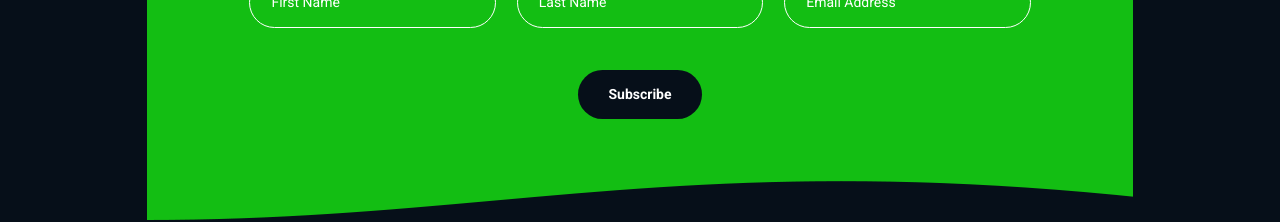
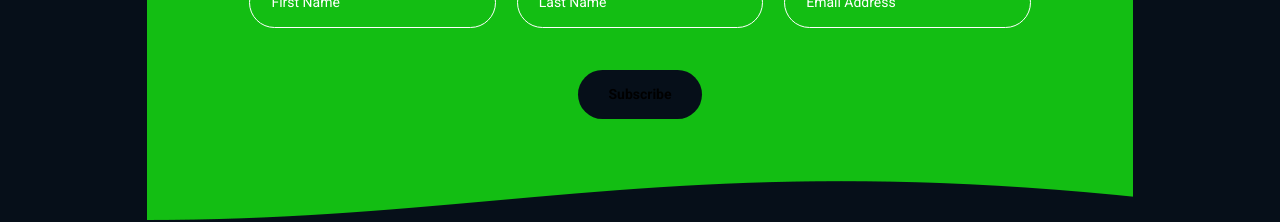
Before and after one commit to Marco9726/proj-html-vuejs, a Vue app: page / in a window 1280 px wide. In both pictures the pointer is over the input "Subscribe". Shown: the part 4723-4945 px from the top of the page. Built offline with nearby package versions, Linux system fonts and the light colour scheme.

Commit message:
aggiunti effetti hover

```diff
--- a/src/components/AppFooter.vue
+++ b/src/components/AppFooter.vue
@@ -175,7 +175,6 @@
 				}
 			}
 		}
-
 	}
 
 </style>
--- a/src/components/AppForm.vue
+++ b/src/components/AppForm.vue
@@ -1,7 +1,6 @@
 <script>
-	export default {
+	name: 'AppForm'
 
-	}
 </script>
 
 <template>
@@ -10,7 +9,7 @@
 			<input class="rounded-pill bg-mygreen" type="text" placeholder="First Name" name="FirstName">
 			<input class="mx-4 rounded-pill bg-mygreen" type="text" placeholder="Last Name" name="LastName">
 			<input class="rounded-pill bg-mygreen" type="email" placeholder="Email Address" name="Email"> <br>
-			<input id="send" class="rounded-pill bg-mydark text-center d-block mx-auto" type="send" placeholder="Subscribe">
+			<input id="send" class="rounded-pill bg-mydark text-center d-block mx-auto white-hover" type="send" placeholder="Subscribe">
 		</div>
 	</div>
 </template>
@@ -49,6 +48,9 @@
 				&::placeholder{
 					font-weight: 700;
 				}
+				&:hover::placeholder{
+					color: black;
+				}
 			}
 		}
 	}
--- a/src/components/AppHeader.vue
+++ b/src/components/AppHeader.vue
@@ -258,6 +258,7 @@
 			}
 			#cart{
 				position: relative;
+				cursor: pointer;
 				.green-dot{
 					position: absolute;
 					top: -12px;
--- a/src/components/AppJumbotron.vue
+++ b/src/components/AppJumbotron.vue
@@ -44,7 +44,7 @@
 			<h5>Welcome To Our Movie Site</h5>
 			<h2>OUR SPECIAL <span class="color-green">MOVIES</span></h2>
 			<p>Lorem Ipsum is simply dummy text of the printing and typesetting industrioy. Lorem Ipsum has been the industry standard dummy text ever since the 1500s, when an unknown</p>
-			<button class="rounded-pill bg-mygreen">
+			<button class="rounded-pill bg-mygreen white-hover">
 				Read More
 			</button>
 		</div>
--- a/src/scss/generals.scss
+++ b/src/scss/generals.scss
@@ -105,6 +105,7 @@ p {
 
 .my-card {
 	position: relative;
+	overflow: hidden;
 }
 
 .my-card>div {
@@ -124,6 +125,7 @@ p {
 
 .label {
 	padding: .75rem 1.2rem;
+	cursor: pointer;
 }
 
 .left-label {
@@ -143,6 +145,43 @@ p {
 	background-color: $dark;
 }
 
-// .my-card:hover::after {
-// 	background-color: rgba($green-primary, 0.5);
-// }
+//EFFETTI HOVER
+.my-card:hover::after {
+	background-color: rgba($green-primary, 0.25);
+	background: linear-gradient(180deg, rgba($green-primary, 0.5) 5%, rgba($secondary, 0.9) 90%);
+}
+
+a:hover,
+i:hover {
+	color: $green-primary !important;
+	transition: color 0.5s ease-in-out;
+
+
+	& * {
+		transition: color 0.5s ease-in-out;
+		color: $green-primary !important;
+	}
+}
+
+.white-hover:hover {
+	background-color: white;
+	transition: all 0.5s ease-in;
+	color: black;
+}
+
+.bottom-label:hover {
+	background-color: $green-primary;
+	transition: background-color 0.5s ease-in;
+}
+
+#social-dots {
+	a:hover {
+		background-color: $secondary !important;
+		transition: all 0.5s ease-in-out;
+	}
+}
+
+.my-card:hover img {
+	transform: scale(1.25);
+	transition: 0.5s all ease-in-out;
+}
```
